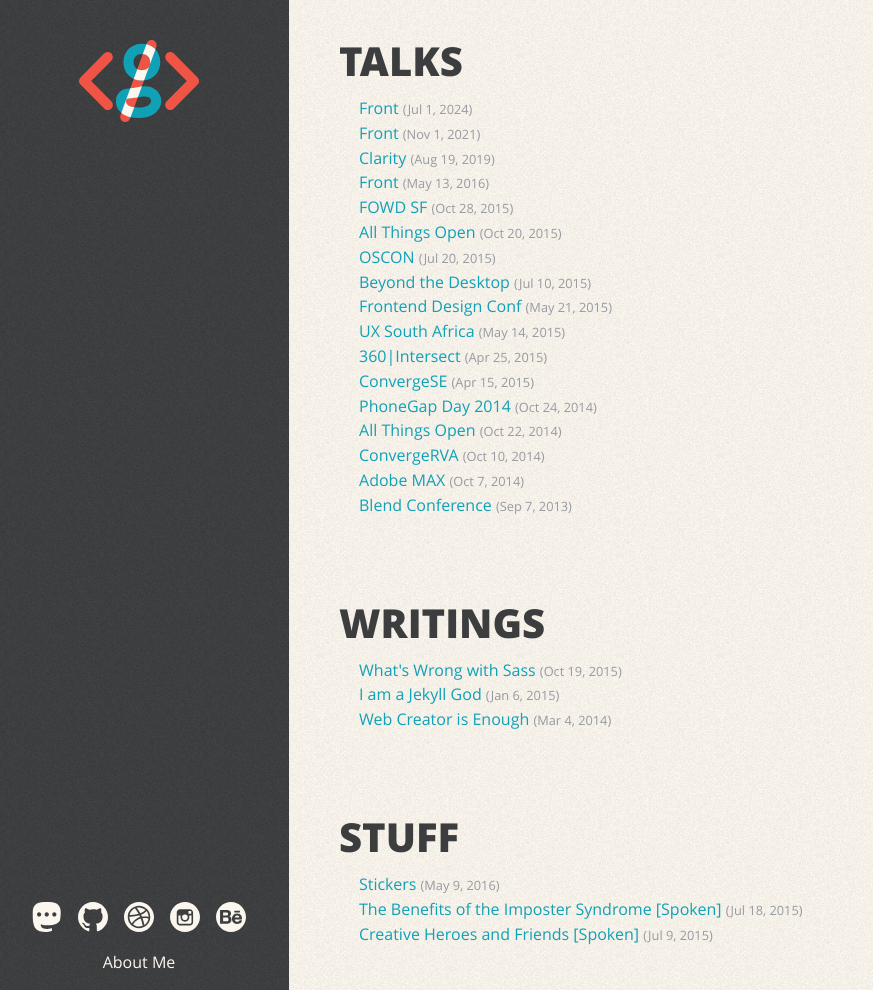
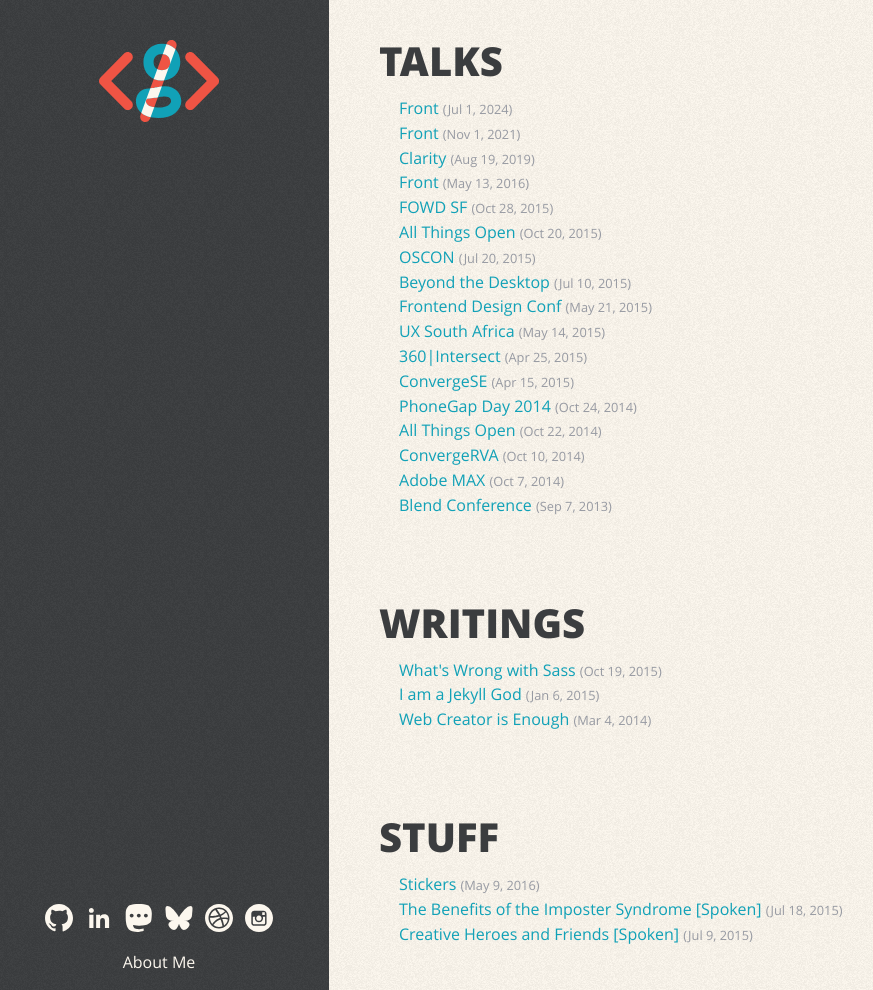
Before and after one commit to GarthDB/garthdb.github.io, a Jekyll site: the page built from index.html, in a window 1280 px wide and 990 px high. Shown: the whole window, without its empty margins (11-884 px from the left). Built offline with Jekyll 4.4.1, drawn with Linux system fonts in a browser that asks for light colours.

Commit message:
Add Bluesky and LinkedIn social links, update About page with profile photo
- Reordered footer social links: GitHub, LinkedIn, Mastodon, Bluesky, Dribbble, Instagram
- Added LinkedIn (https://linkedin.com/in/garthdb) with official icon
- Added Bluesky (https://bsky.app/profile/garthdb.com) with official butterfly logo
- Removed Behance from social links
- Widened desktop sidebar to 340px (from 300px) for better icon spacing
- Adjusted footer icon size to 28px and margins to 4px in desktop view
- Added profile_photo.jpg to About page with circular crop styling

Co-authored-by: Cursor <cursoragent@cursor.com>

```diff
--- a/_includes/footer.html
+++ b/_includes/footer.html
@@ -11,31 +11,38 @@
   {% endif %}
   <nav class="social-links">
     <ul>
+      <li class="github">
+        <a rel="me" href="http://github.com/garthdb">
+          <svg xmlns="http://www.w3.org/2000/svg" width="30" height="30" viewBox="0 0 40 40"><path d="M20 0C9 0 0 9 0 20c0 8.8 5.7 16.3 13.7 19 1 .2 1.4-.4 1.4-1v-3.4c-5.6 1.2-6.7-2.7-6.7-2.7-1-2.3-2.3-2.9-2.3-2.9-1.8-1.2.1-1.2.1-1.2 2 .1 3.1 2.1 3.1 2.1 1.8 3.1 4.7 2.2 5.8 1.7.2-1.3.7-2.2 1.3-2.7-4.4-.5-9.1-2.2-9.1-9.9 0-2.2.8-4 2.1-5.4-.3-.5-1-2.6.1-5.3 0 0 1.7-.5 5.5 2.1 1.6-.4 3.3-.7 5-.7s3.4.2 5 .7c3.8-2.6 5.5-2.1 5.5-2.1 1.1 2.8.4 4.8.2 5.3 1.3 1.4 2.1 3.2 2.1 5.4 0 7.7-4.7 9.4-9.1 9.9.7.6 1.4 1.8 1.4 3.7v5.5c0 .5.4 1.2 1.4 1C34.3 36.3 40 28.8 40 20 40 9 31 0 20 0z"/></svg>
+        </a>
+      </li>
+      <li class="linkedin">
+        <a rel="me" href="https://linkedin.com/in/garthdb">
+          <svg xmlns="http://www.w3.org/2000/svg" width="30" height="30" viewBox="0 0 72 72" aria-label="LinkedIn">
+            <path d="M62,62 L51.315625,62 L51.315625,43.8021149 C51.315625,38.8127542 49.4197917,36.0245323 45.4707031,36.0245323 C41.1746094,36.0245323 38.9300781,38.9261103 38.9300781,43.8021149 L38.9300781,62 L28.6333333,62 L28.6333333,27.3333333 L38.9300781,27.3333333 L38.9300781,32.0029283 C38.9300781,32.0029283 42.0260417,26.2742151 49.3825521,26.2742151 C56.7356771,26.2742151 62,30.7644705 62,40.051212 L62,62 Z M16.349349,22.7940133 C12.8420573,22.7940133 10,19.9296567 10,16.3970067 C10,12.8643566 12.8420573,10 16.349349,10 C19.8566406,10 22.6970052,12.8643566 22.6970052,16.3970067 C22.6970052,19.9296567 19.8566406,22.7940133 16.349349,22.7940133 Z M11.0325521,62 L21.769401,62 L21.769401,27.3333333 L11.0325521,27.3333333 L11.0325521,62 Z" fill="currentColor"/>
+          </svg>
+        </a>
+      </li>
       <li class="twitter">
         <a rel="me" href="https://mastodon.social/@garthdb">
           <svg xmlns="http://www.w3.org/2000/svg" width="30" height="30" viewBox="0 0 40 40"><path d="M38.3 13.1c0-8.7-5.7-11.2-5.7-11.2C29.8.6 24.8 0 19.7 0h-.1C14.5 0 9.6.6 6.7 1.9c0 0-5.7 2.5-5.7 11.2V20c.2 8.5 1.6 16.8 9.4 18.9 3.6 1 6.7 1.2 9.2 1 4.5-.3 7.1-1.6 7.1-1.6l-.1-3.3s-3.2 1-6.9.9c-3.6-.1-7.4-.4-8-4.8-.1-.4-.1-.8-.1-1.2 0 0 3.5.9 8 1.1 2.7.1 5.3-.2 7.9-.5 5-.6 9.4-3.7 9.9-6.5 1-4.5.9-10.9.9-10.9zM9.5 19.4c-1.6 0-2.8-1.3-2.8-2.8 0-1.6 1.3-2.8 2.8-2.8 1.6 0 2.8 1.3 2.8 2.8 0 1.6-1.2 2.8-2.8 2.8zm10.2 0c-1.6 0-2.8-1.3-2.8-2.8 0-1.6 1.3-2.8 2.8-2.8 1.6 0 2.8 1.3 2.8 2.8 0 1.6-1.3 2.8-2.8 2.8zm10.1 0c-1.6 0-2.8-1.3-2.8-2.8 0-1.6 1.3-2.8 2.8-2.8 1.6 0 2.8 1.3 2.8 2.8 0 1.6-1.2 2.8-2.8 2.8z"/></svg>
         </a>
       </li>
-      <li class="github">
-        <a rel="me" href="http://github.com/garthdb">
-          <svg xmlns="http://www.w3.org/2000/svg" width="30" height="30" viewBox="0 0 40 40"><path d="M20 0C9 0 0 9 0 20c0 8.8 5.7 16.3 13.7 19 1 .2 1.4-.4 1.4-1v-3.4c-5.6 1.2-6.7-2.7-6.7-2.7-1-2.3-2.3-2.9-2.3-2.9-1.8-1.2.1-1.2.1-1.2 2 .1 3.1 2.1 3.1 2.1 1.8 3.1 4.7 2.2 5.8 1.7.2-1.3.7-2.2 1.3-2.7-4.4-.5-9.1-2.2-9.1-9.9 0-2.2.8-4 2.1-5.4-.3-.5-1-2.6.1-5.3 0 0 1.7-.5 5.5 2.1 1.6-.4 3.3-.7 5-.7s3.4.2 5 .7c3.8-2.6 5.5-2.1 5.5-2.1 1.1 2.8.4 4.8.2 5.3 1.3 1.4 2.1 3.2 2.1 5.4 0 7.7-4.7 9.4-9.1 9.9.7.6 1.4 1.8 1.4 3.7v5.5c0 .5.4 1.2 1.4 1C34.3 36.3 40 28.8 40 20 40 9 31 0 20 0z"/></svg>
+      <li class="bluesky">
+        <a rel="me" href="https://bsky.app/profile/garthdb.com">
+          <svg xmlns="http://www.w3.org/2000/svg" width="30" height="30" viewBox="0 0 600 530" aria-label="Bluesky">
+            <path d="m135.72 44.03c66.496 49.921 138.02 151.14 164.28 205.46 26.262-54.316 97.782-155.54 164.28-205.46 47.98-36.021 125.72-63.892 125.72 24.795 0 17.712-10.155 148.79-16.111 170.07-20.703 73.984-96.144 92.854-163.25 81.433 117.3 19.964 147.14 86.092 82.697 152.22-122.39 125.59-175.91-31.511-189.63-71.766-2.514-7.3797-3.6904-10.832-3.7077-7.8964-0.0174-2.9357-1.1937 0.51669-3.7077 7.8964-13.714 40.255-67.233 197.36-189.63 71.766-64.444-66.128-34.605-132.26 82.697-152.22-67.108 11.421-142.55-7.4491-163.25-81.433-5.9562-21.282-16.111-152.36-16.111-170.07 0-88.687 77.742-60.816 125.72-24.795z" fill="currentColor"/>
+          </svg>
         </a>
       </li>
       <li class="dribbble">
         <a rel="me" href="https://garthdb.dribbble.com/">
           <svg xmlns="http://www.w3.org/2000/svg" width="30" height="30" viewBox="0 0 40 40"><path d="M7.5 17.4c.8-4 3.5-7.3 7.1-9 .3.5 2.6 3.6 4.8 7.4-6.1 1.6-11.4 1.6-11.9 1.6zm13.4 2.7l.5-.2-1-2.2c-6.4 2-12.6 1.9-13.2 1.9v.4c0 3.3 1.2 6.3 3.3 8.6.3-.5 3.8-6.3 10.4-8.5zm7.6-9.7c-2.3-2-5.2-3.2-8.5-3.2-1 0-2 .1-3 .4.4.5 2.7 3.6 4.8 7.5 4.5-1.7 6.5-4.3 6.7-4.7zm-4.9 8.4c.1.2.2.4.3.7 4.3-.5 8.5.3 8.9.4 0-3-1.1-5.8-2.9-8-.3.4-2.4 3.1-7.2 5.1.4.6.6 1.2.9 1.8zm-1.4 3.3c-7.2 2.5-9.8 7.5-10.1 8 2.2 1.7 4.9 2.7 7.9 2.7 1.8 0 3.5-.4 5-1-.2-1.1-.9-5-2.8-9.7zm17.8-2.1c0 11-9 20-20 20s-20-9-20-20 9-20 20-20 20 9 20 20zm-5 0c0-8.3-6.7-15-15-15s-15 6.7-15 15 6.7 15 15 15 15-6.7 15-15zm-10.3 1.5c1.7 4.6 2.4 8.4 2.5 9.1 2.9-1.9 4.9-5 5.5-8.6-.5-.1-4-1.1-8-.5z"/></svg>
-      </a>
-    </li>
+        </a>
+      </li>
       <li class="instagram">
         <a rel="me" href="http://instagram.com/garthdb">
           <svg xmlns="http://www.w3.org/2000/svg" width="30" height="30" viewBox="0 0 40 40"><path d="M19.9 24.1c2.1 0 3.8-1.7 3.8-3.8 0-.8-.3-1.6-.7-2.2-.7-1-1.8-1.6-3.1-1.6s-2.4.6-3.1 1.6c-.5.6-.7 1.4-.7 2.2 0 2.1 1.7 3.8 3.8 3.8zm.1-24.1c-11 0-20 9-20 20s9 20 20 20 20-9 20-20-9-20-20-20zm10.8 18.1v8.9c0 2.3-1.9 4.2-4.2 4.2h-13.4c-2.3 0-4.2-1.9-4.2-4.2v-13.3c0-2.3 1.9-4.2 4.2-4.2h13.3c2.3 0 4.2 1.9 4.2 4.2.1-.1.1 4.4.1 4.4zm-5 2.2c0 3.3-2.7 5.9-5.9 5.9s-5.9-2.6-5.9-5.9c0-.8.2-1.5.4-2.2h-3.2v8.9c0 1.1.9 2.1 2.1 2.1h13.3c1.1 0 2.1-.9 2.1-2.1v-8.9h-3.2c.2.7.3 1.4.3 2.2zm2.5-4.7h-3.7v-3.7h3.7v3.7z"/></svg>
-        </a>
-      </li>
-      <li class="behance">
-        <a rel="me" href="http://behance.net/GarthDB">
-          <svg xmlns="http://www.w3.org/2000/svg" width="30" height="30" viewBox="0 0 40 40">
-            <path d="M16.1,15.8c0-1.9-1.3-1.9-1.3-1.9h-0.7H9.5v4h5C15.3,18,16.1,17.7,16.1,15.8z M14.8,20.8H9.5v4.8h5c0.8,0,2.2-0.3,2.2-2.4 C16.7,20.8,14.8,20.8,14.8,20.8z M28.3,18c-2.8,0-3.2,2.8-3.2,2.8h6C31.1,20.8,31.1,18,28.3,18z M20,0C9,0,0,9,0,20s9,20,20,20 s20-9,20-20S31,0,20,0z M24.4,11.8h7.5V14h-7.5V11.8z M20.6,23.5c0,5.5-5.8,5.4-5.8,5.4H9.5H9.4h-4V10.7h4h0.2h5.3 c2.9,0,5.1,1.6,5.1,4.8c0,3.2-2.8,3.5-2.8,3.5C20.8,19,20.6,23.5,20.6,23.5z M28.4,26.4c3,0,2.9-2,2.9-2h3.2c0,5.2-6.2,4.8-6.2,4.8 c-7.5,0-7-6.9-7-6.9s0-7,7-7c7.3,0,6.3,7.9,6.3,7.9h-9.4C25.2,26.6,28.4,26.4,28.4,26.4z"/>
-          </svg>
         </a>
       </li>
     </ul>
--- a/css/main.scss
+++ b/css/main.scss
@@ -123,6 +123,15 @@ body {
     display: inline-block;
     margin: 0 6px;
   }
+}
+
+.profile-photo {
+  display: block;
+  max-width: 200px;
+  width: 100%;
+  height: auto;
+  border-radius: 50%;
+  margin: 0 auto 2rem;
 }
 
 .video-wrapper {
@@ -251,13 +260,14 @@ body {
 }
 
 @media only screen and (min-width: 900px) {
+  $sidebar-width: 340px;
   body {
-    padding: 0 0 0 300px;
+    padding: 0 0 0 $sidebar-width;
     display: block;
   }
   .site-header {
     position: fixed;
-    width: 300px;
+    width: $sidebar-width;
     top: 0;
     left: 0;
     bottom: 0;
@@ -266,11 +276,20 @@ body {
   .site-footer {
     background: transparent;
     position: fixed;
-    width: 300px;
+    width: $sidebar-width;
     left: 0;
     bottom: 0;
     -moz-box-sizing: border-box;
     box-sizing: border-box;
+    .social-links {
+      li {
+        margin: 0 4px;
+      }
+      svg {
+        width: 28px;
+        height: 28px;
+      }
+    }
     .post-list {
       h1 {
         font-size: 1.2rem;
```
Also changed, not shown: about.md (+13 -3 lines), img/profile_photo.jpg (added).
